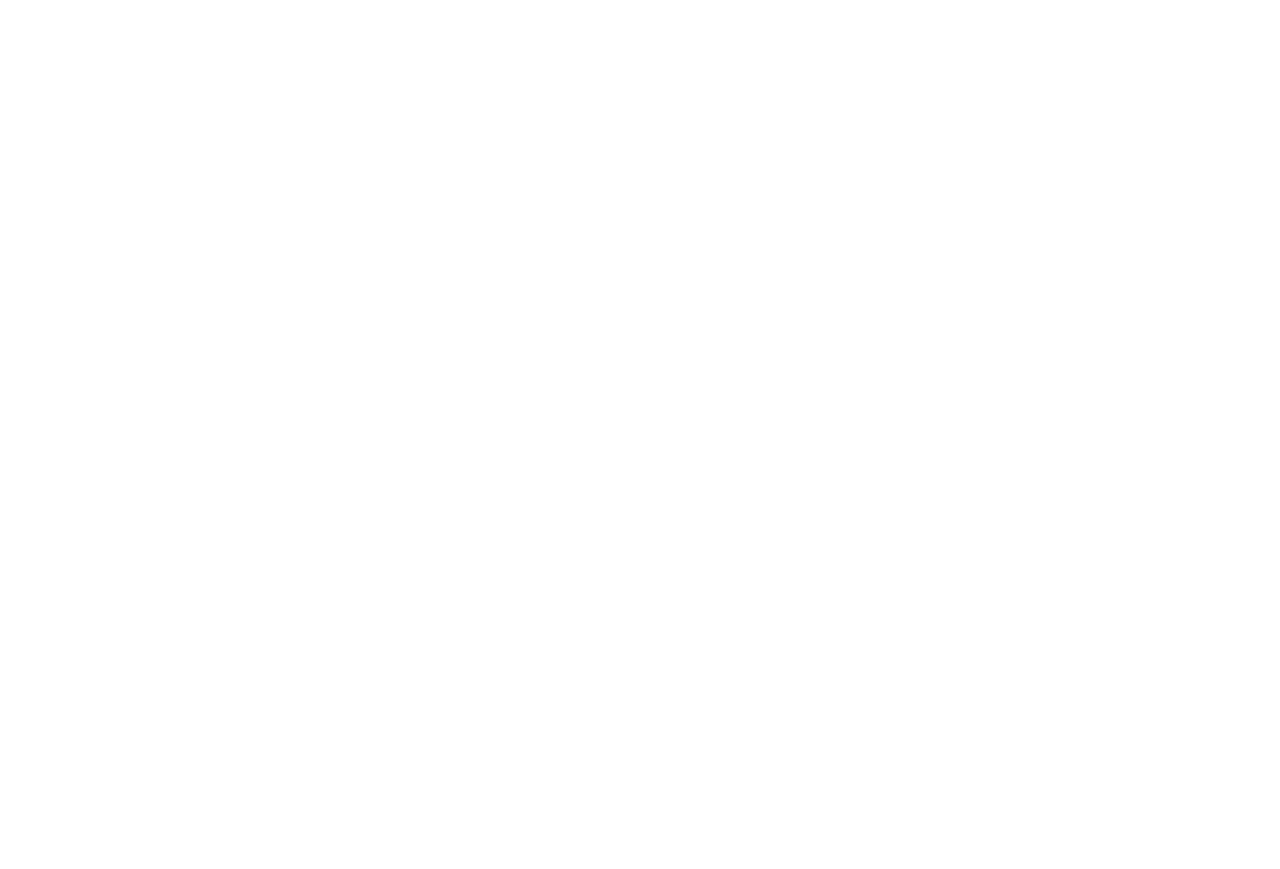
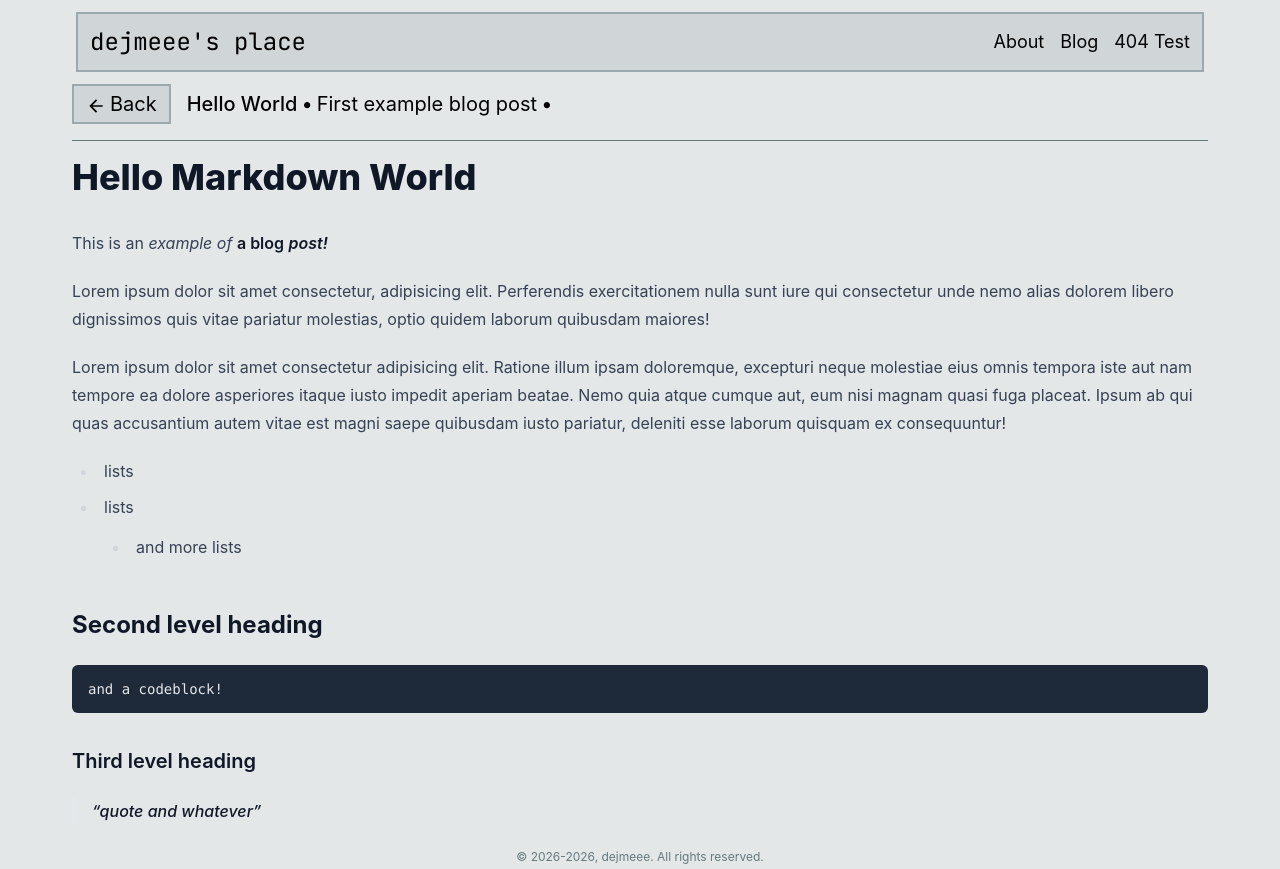
Before and after one commit to dejmeee/dejmeee.github.io, a Vue app: page /#/blog/hello-world in a window 1280 px wide. Before the commit the page ends 800 px from the top, so only its background shows below. Built offline with nearby package versions, Linux system fonts and the light colour scheme.

Commit message:
Proper blog post list page and other tweaks

```diff
--- a/src/content/blog/hello-world.md
+++ b/src/content/blog/hello-world.md
@@ -1,7 +1,8 @@
 ---
 title: Hello World
 description: First example blog post
-date: 2026-09-28
+date_published: 2026-09-28
+date_edited: 2026-10-01
 tags:
   - hello
   - world
--- a/src/pages/AboutPage.vue
+++ b/src/pages/AboutPage.vue
@@ -3,5 +3,7 @@ import PageWrapper from "@/templates/PageWrapper.vue"
 </script>
 
 <template>
-  <PageWrapper>About</PageWrapper>
+  <PageWrapper>
+    <h1 class="text-3xl mb-3">About</h1>
+  </PageWrapper>
 </template>
--- a/src/pages/BlogPage.vue
+++ b/src/pages/BlogPage.vue
@@ -1,5 +1,67 @@
 <script setup>
 import PageWrapper from "@/templates/PageWrapper.vue"
+import { blogPosts } from "@/utils/blog"
+
+const formatDate = (date) => {
+  return new Intl.DateTimeFormat("en-US", {
+    year: "numeric",
+    month: "short",
+    day: "numeric",
+  }).format(new Date(date))
+}
 </script>
 
-<template><PageWrapper>TEST BLOG PAGE</PageWrapper></template>
+<template>
+  <PageWrapper>
+    <h1 class="text-3xl mb-3">Blog posts</h1>
+
+    <article v-for="post in blogPosts" :key="post.slug" class="my-2">
+      <RouterLink :to="`/blog/${post.slug}`" class="block p-3 group post-container">
+        <h2 class="text-lg">{{ post.title }}</h2>
+        <p class="text-black/60 dark:text-white/60 mb-1.5">{{ post.description }}</p>
+
+        <div class="flex flex-col md:flex-row gap-2 md:justify-between md:items-center">
+          <div class="flex gap-2">
+            <div class="flex items-center gap-1">
+              <svg xmlns="http://www.w3.org/2000/svg" class="h-4" viewBox="0 -960 960 960" fill="currentColor">
+                <path
+                  d="M200-80q-33 0-56.5-23.5T120-160v-560q0-33 23.5-56.5T200-800h40v-80h80v80h320v-80h80v80h40q33 0 56.5 23.5T840-720v560q0 33-23.5 56.5T760-80H200Zm0-80h560v-400H200v400Zm0-480h560v-80H200v80Zm0 0v-80 80Z" />
+              </svg>
+              <time :datetime="post.date_published">{{ formatDate(post.date_published) }}</time>
+            </div>
+
+            &bull;
+
+            <div class="flex items-center gap-1">
+              <svg xmlns="http://www.w3.org/2000/svg" class="h-4" viewBox="0 -960 960 960" fill="currentColor">
+                <path
+                  d="M200-200h57l391-391-57-57-391 391v57Zm-80 80v-170l528-527q12-11 26.5-17t30.5-6q16 0 31 6t26 18l55 56q12 11 17.5 26t5.5 30q0 16-5.5 30.5T817-647L290-120H120Zm640-584-56-56 56 56Zm-141 85-28-29 57 57-29-28Z" />
+              </svg>
+              <time :datetime="post.date_edited">{{ formatDate(post.date_edited) }}</time>
+            </div>
+          </div>
+          <ul v-if="post.tags?.length" class="flex gap-1.5 md:justify-end">
+            <li v-for="tag in post.tags" :key="tag" class="secondary-container py-1 px-2">{{ tag }}</li>
+          </ul>
+        </div>
+      </RouterLink>
+    </article>
+    <div class="flex justify-center text-sm text-black/60 dark:text-white/60">End of page</div>
+  </PageWrapper>
+</template>
+
+<style scoped>
+@reference "../style.css";
+
+.post-container {
+  @apply bg-tinted-surface-300 dark:bg-tinted-surface-900 border-2 border-tinted-surface-400 dark:border-tinted-surface-800;
+
+  @variant active {
+    @apply bg-tinted-surface-400 dark:bg-tinted-surface-925 border-2 border-tinted-surface-500 dark:border-tinted-surface-900;
+  }
+
+  @variant focus {
+    @apply bg-tinted-surface-400 dark:bg-tinted-surface-925 border-2 border-tinted-surface-500 dark:border-tinted-surface-900;
+  }
+}
+</style>
--- a/src/pages/BlogPost.vue
+++ b/src/pages/BlogPost.vue
@@ -1 +1,59 @@
-<template></template>
+<script setup>
+import { computed } from "vue"
+import { useRoute } from "vue-router"
+import { marked } from "marked"
+import { getPost } from "../utils/blog"
+import PageWrapper from "@/templates/PageWrapper.vue"
+import { randomErrorKaomoji } from "@/utils/kaomoji"
+
+const kaomoji = randomErrorKaomoji()
+
+const route = useRoute()
+
+const post = computed(() => getPost(route.params.slug))
+
+const html = computed(() => {
+  if (!post.value) return ""
+  return marked(post.value.content)
+})
+</script>
+
+<template>
+  <PageWrapper>
+    <!-- REALLY TEMPORARY STYLES, literally just the garbage from the old site copied over for visualisation -->
+    <div v-if="post">
+      <article>
+        <div class="flex gap-4">
+          <RouterLink to="/blog" class="inline-flex gap-1 items-end primary-container px-3 py-1"
+            ><svg
+              xmlns="http://www.w3.org/2000/svg"
+              height="24px"
+              viewBox="0 -960 960 960"
+              width="1.25rem"
+              fill="currentColor">
+              <path d="m313-440 224 224-57 56-320-320 320-320 57 56-224 224h487v80H313Z" /></svg
+            ><span class="text-xl">Back</span></RouterLink
+          >
+          <aside class="flex gap-1 items-center text-xl">
+            <h1 class="font-medium">{{ post.title }}</h1>
+            &bull;
+            <p v-if="post.description">
+              {{ post.description }}
+            </p>
+            &bull;
+            <time>{{ post.date }}</time>
+          </aside>
+        </div>
+        <hr class="mt-4 border-0.5 border-mist-500 dark:border-mist-700" />
+        <!-- WHY IS THIS SQUISHED TO ONE SIDE AND NOT TAKING UP THE FULL PAGE LIKE ON THE OLD SITE???? -->
+        <div class="prose dark:prose-invert max-w-none mt-4" v-html="html" />
+      </article>
+    </div>
+
+    <div v-else>
+      <h2>{{ kaomoji }}</h2>
+      <h1>404</h1>
+      <p>Post not found.</p>
+    </div>
+  </PageWrapper>
+</template>
--- a/src/router/index.js
+++ b/src/router/index.js
@@ -14,8 +14,8 @@ const router = createRouter({
     { path: "/blog", component: BlogPage, meta: { title: "blog - dejmeee" } },
     { path: "/blog/:slug", component: BlogPost },
     // Errors
+    { path: "/error/:code", name: "error-page", component: ErrorPage, meta: { title: "error - dejmeee" } },
     { path: "/:pathMatch(.*)*", redirect: "/error/404" },
-    { path: "/error/:code", name: "error-page", component: ErrorPage, meta: { title: "error - dejmeee" } },
   ],
 })
 
--- a/src/style.css
+++ b/src/style.css
@@ -1,13 +1,12 @@
+/* === Imports === */
+@import url("https://fonts.googleapis.com/css2?family=JetBrains+Mono:ital@0;1&display=swap");
+@import "tailwindcss";
+@plugin "@tailwindcss/typography";
+
 /* === Fonts === */
-@import url("https://fonts.googleapis.com/css2?family=JetBrains+Mono:ital@0;1&display=swap");
-
 @theme {
   --font-jetbrains-mono: "JetBrains Mono", monospace;
 }
-
-/* === Packages === */
-@import "tailwindcss";
-@plugin "@tailwindcss/typography";
 
 /* === Colors === */
 @theme {
@@ -33,7 +32,7 @@
   --color-tinted-surface-700: var(--color-mist-700);
   --color-tinted-surface-800: var(--color-mist-800);
   --color-tinted-surface-900: var(--color-mist-900); /* oklch(21.8% 0.008 223.9); */
-  /* --color-tinted-surface-925: oklch(17.8% 0.004 228.8); /* oklch(17.8% 0.004 228.8); */
+  --color-tinted-surface-925: oklch(17.8% 0.004 228.8); /* oklch(17.8% 0.004 228.8); */
   --color-tinted-surface-950: var(--color-mist-950); /* oklch(14.8% 0.004 228.8); */
 }
 
@@ -41,10 +40,20 @@
 .primary-container {
   @apply bg-tinted-surface-300 dark:bg-tinted-surface-900 border-2 border-tinted-surface-400 dark:border-tinted-surface-800;
 }
+.secondary-container {
+  @apply bg-tinted-surface-400 dark:bg-tinted-surface-800 border-2 border-tinted-surface-500 dark:border-tinted-surface-700;
+}
 
 .tab-focus button:focus-visible,
 .tab-focus a:focus-visible,
 .tab-focus input:focus-visible,
 .tab-focus textarea:focus-visible {
-  @apply outline-2 outline-offset-2 outline-tinted-primary-400;
+  @apply outline-2 outline-offset-2 outline-tinted-primary-600 dark:outline-tinted-primary-400;
 }
+
+/* Prose */
+
+/* Prototype */
+/* a {
+  @apply hover:underline hover:text-tinted-primary-500 dark:hover:text-tinted-primary-300 active:text-tinted-primary-600 dark:active:text-tinted-primary-500;
+} */
--- a/src/templates/PageHeader.vue
+++ b/src/templates/PageHeader.vue
@@ -3,14 +3,14 @@ import { RouterLink } from "vue-router"
 </script>
 
 <template>
-  <header class="p-2 2xl:px-0">
+  <header class="p-3 2xl:px-0">
     <nav class="flex justify-between p-3 primary-container">
-      <RouterLink to="/" class="text-lg md:text-2xl font-jetbrains-mono link"> dejmeee's place </RouterLink>
-      <div class="flex gap-4 md:text-lg items-center">
-        <RouterLink to="/about" class="link"> About </RouterLink>
-        <RouterLink to="/blog" class="link"> Blog </RouterLink>
-        <RouterLink to="/not-a-page" class="link"> 404 Test </RouterLink>
-      </div>
+      <RouterLink to="/" class="text-lg md:text-2xl font-jetbrains-mono nav-link"> dejmeee's place </RouterLink>
+      <ul class="flex gap-4 md:text-lg items-center">
+        <li><RouterLink to="/about" class="nav-link"> About </RouterLink></li>
+        <li><RouterLink to="/blog" class="nav-link"> Blog </RouterLink></li>
+        <li><RouterLink to="/not-a-page" class="nav-link"> 404 Test </RouterLink></li>
+      </ul>
     </nav>
   </header>
 </template>
@@ -18,7 +18,7 @@ import { RouterLink } from "vue-router"
 <style scoped>
 @reference "../style.css";
 
-.link {
-  @apply hover:text-tinted-primary-300 hover:underline active:text-tinted-primary-500;
+.nav-link {
+  @apply hover:underline hover:text-tinted-primary-500 dark:hover:text-tinted-primary-300 active:text-tinted-primary-600 dark:active:text-tinted-primary-500;
 }
 </style>
--- a/src/templates/PageWrapper.vue
+++ b/src/templates/PageWrapper.vue
@@ -6,9 +6,9 @@ import PageHeader from "./PageHeader.vue"
 <template>
   <div
     class="min-h-screen md:flex justify-center bg-tinted-surface-200 dark:bg-tinted-surface-950 text-black dark:text-white">
-    <div class="mx-auto w-full max-w-7xl min-h-screen flex flex-col tab-focus">
+    <div class="mx-auto w-full max-w-6xl min-h-screen flex flex-col tab-focus">
       <PageHeader></PageHeader>
-      <main class="px-4 xl:px-2"><slot /></main>
+      <main class="px-5 xl:px-2"><slot /></main>
       <PageFooter></PageFooter>
     </div>
   </div>
```
Also changed, not shown: public/robots.txt (added).
